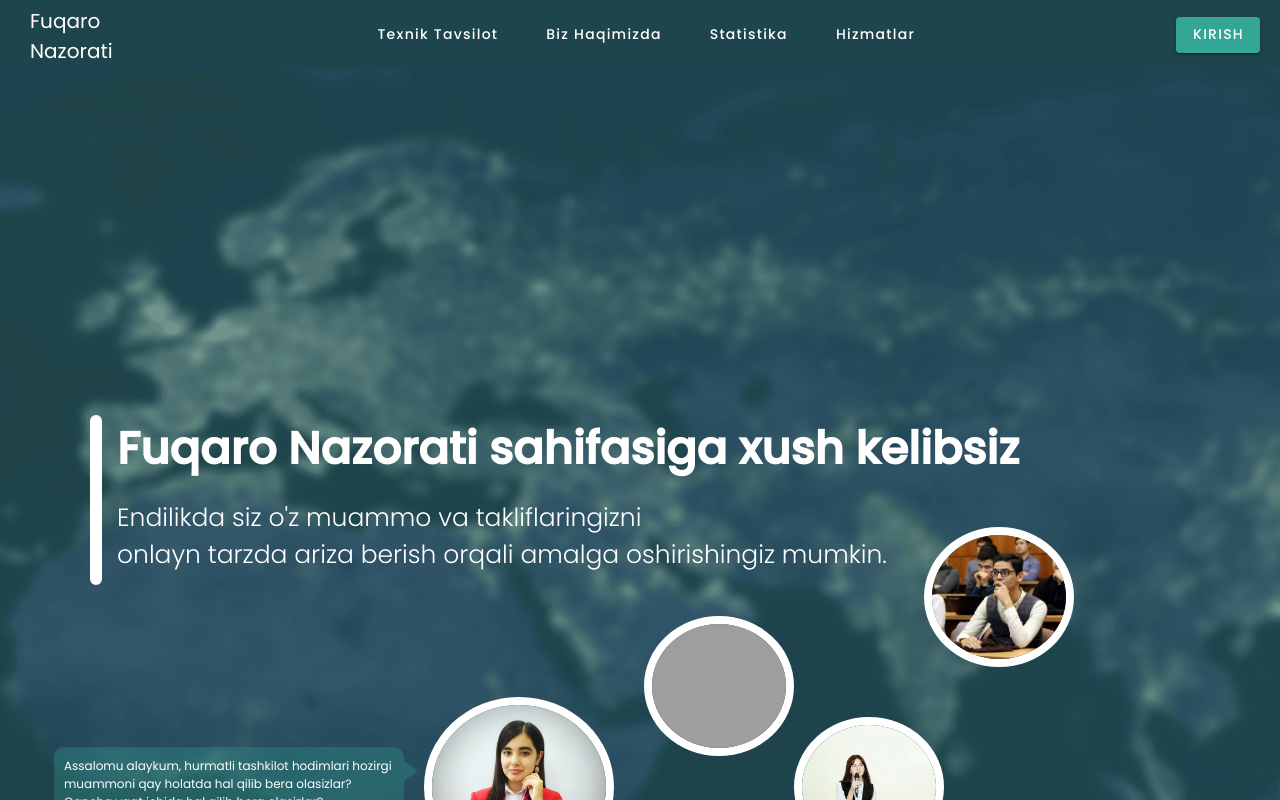
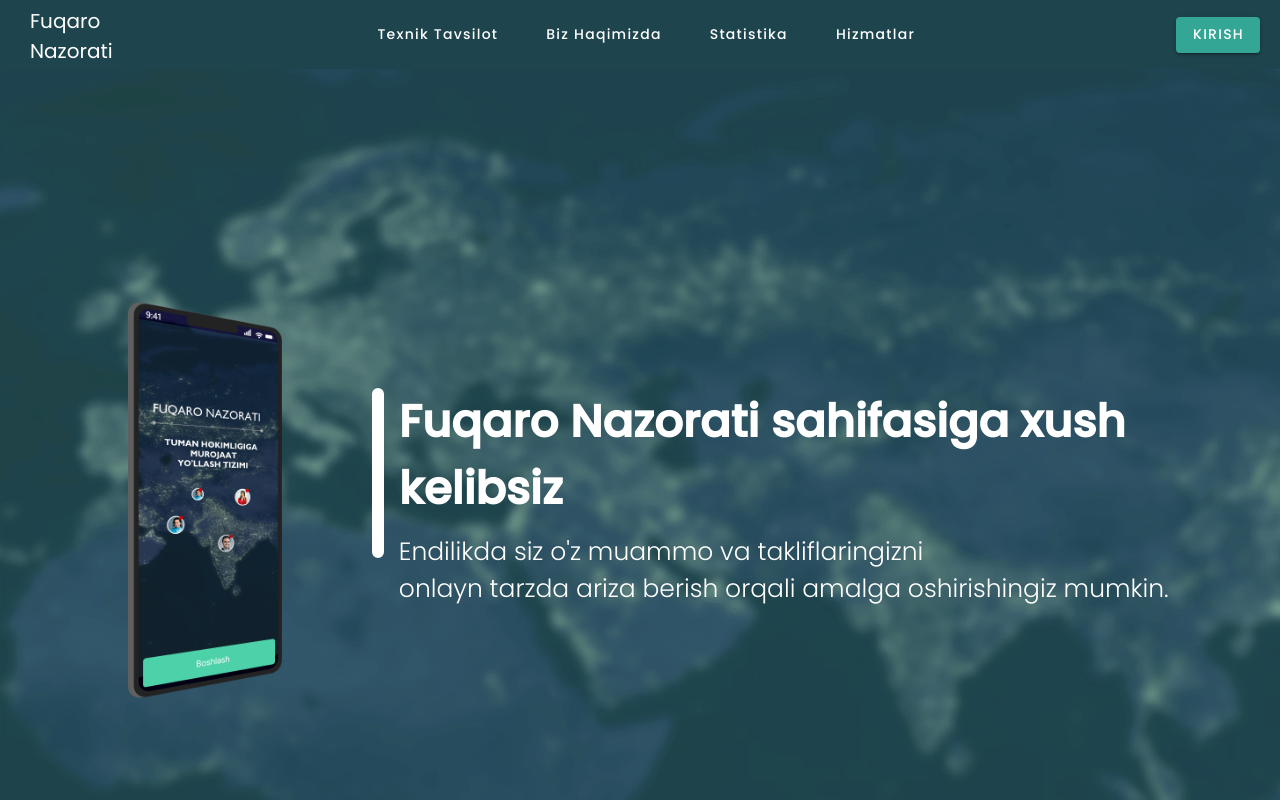
Before and after one commit to SAIDAKBAR123/fuqaro-nazorati-landing, a Vue app: page / in a window 1280 px wide. Shown: the top 800 px of the page. Built offline with nearby package versions, Linux system fonts and the light colour scheme; no server answers; grey boxes are pictures that could not be loaded.

Commit message:
banner photo changed

```diff
--- a/src/components/Landing/index.vue
+++ b/src/components/Landing/index.vue
@@ -1,5 +1,6 @@
 <template>
   <div class="header-container">
+     <img src="@/assets/1.png" alt="banner-img"  height="60%" class="banner-img">
     <div class="header-title">
       <div
         style="
@@ -26,8 +27,7 @@
         </a> -->
       </div>
     </div>
-
-    <div class="header-chat">
+    <div v-if="false" class="header-chat">
       <img
         src="../../assets/banner/photo_2020-12-01_13-30-27.jpg"
         alt="Amira-picture"
@@ -108,7 +108,7 @@ export default {
   background-repeat: no-repeat;
   background-size: cover;
   height: 1000px;
-  justify-content: start;
+  justify-content: space-evenly;
   align-items: center;
   width: 100%;
   position: relative;
@@ -274,6 +274,15 @@ export default {
   }
 }
 
+@media  (max-width: 1350px) {
+   .banner-img{
+  height: 40%;
+  margin-left: 10%;
+}
+.text_layout[data-v-aad7fc4c] {
+    font-size: 38px;
+}
+}
 @media (min-width: 1280px) and (max-width: 1399px) {
   .header-chat {
     top: -3px;
@@ -368,7 +377,11 @@ export default {
     top: 580px;
   }
 }
-
+@media  (max-width: 700px){
+  .banner-img{
+    display: none;
+  }
+}
 @media (max-width: 1030px) {
   .header-chat {
     display: none;
```
